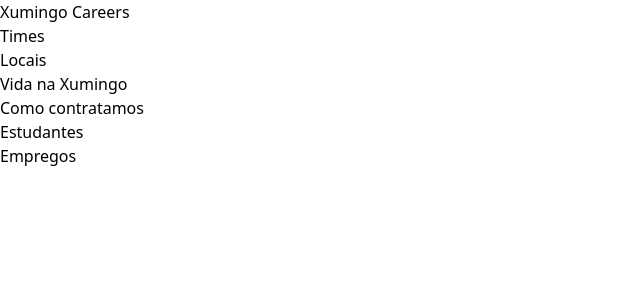
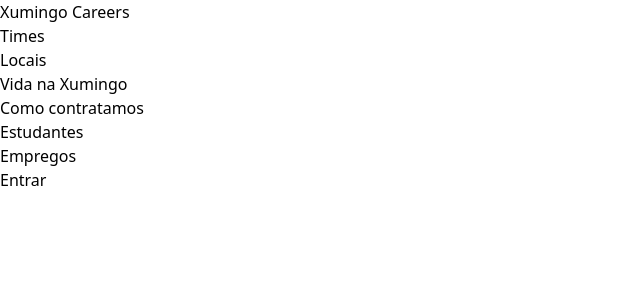
Before and after one commit to Zanon13/job-search, a Vue app: page / in a window 1280 px wide. Shown: the top 300 px of the page, without its empty margins (0-640 px from the left). Built offline with nearby package versions, Linux system fonts and the light colour scheme; the HTML template or start-up script is replaced by a standard one.

Commit message:
feat: TheHeader - import the button and profile image components

```diff
--- a/src/components/TheHeader.vue
+++ b/src/components/TheHeader.vue
@@ -1,6 +1,14 @@
 <script>
+import ButtonAction from '@/components/ButtonAction.vue'
+import TheProfileImage from '@/components/TheProfileImage.vue'
+
 export default {
   name: 'TheHeader',
+
+  components: {
+    ButtonAction,
+    TheProfileImage
+  },
 
   data: () => ({
     company: 'Xumingo Careers',
@@ -12,8 +20,15 @@
       'Como contratamos',
       'Estudantes',
       'Empregos'
-    ]
-  })
+    ],
+    isLoggedIn: false
+  }),
+
+  methods: {
+    loginUser() {
+      this.isLoggedIn = true
+    }
+  }
 }
 </script>
 
@@ -40,6 +55,11 @@
             </li>
           </ul>
         </nav>
+
+        <div class="ml-auto flex h-full items-center">
+          <TheProfileImage v-if="isLoggedIn" />
+          <ButtonAction v-else @click="loginUser" />
+        </div>
       </div>
     </div>
   </header>
```
